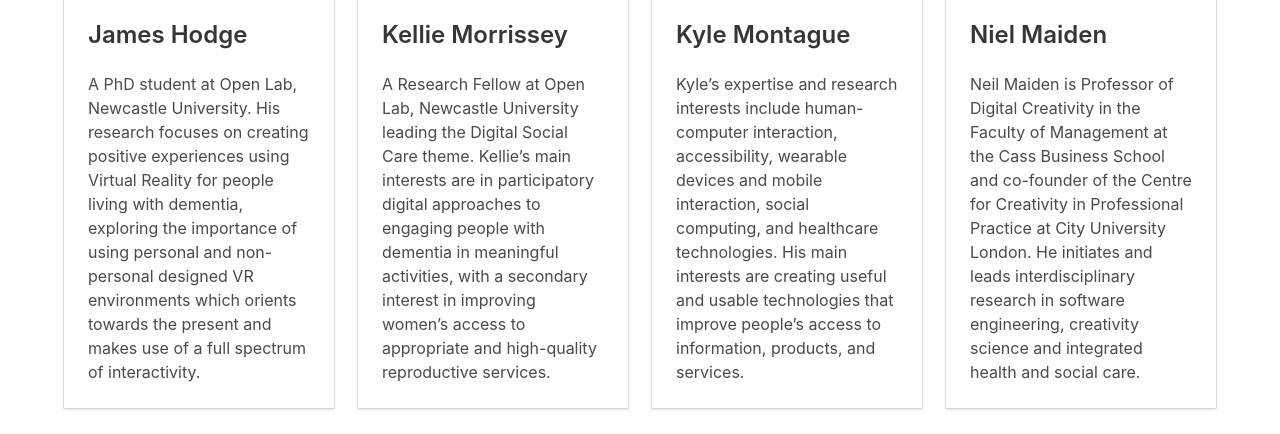
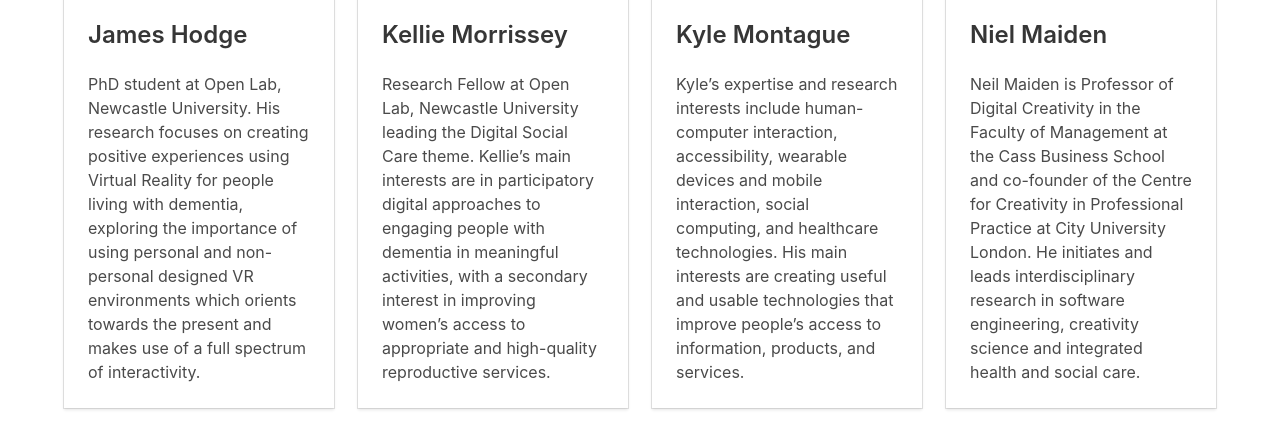
Before and after one commit to jameshodge1996/jameshodge1996.github.io, a plain HTML site: page index.html in a window 1280 px wide. Shown: the part 3485-3919 px from the top of the page. Drawn offline with nearby package versions, Linux system fonts and the light colour scheme; some packages are replaced by stand-ins of ours.

Commit message:
removed A

```diff
--- a/index.html
+++ b/index.html
@@ -209,7 +209,7 @@
                   </div>
                 </div>
                 <div class="content">
-                  A PhD student at Open Lab, Newcastle University. His research focuses on creating positive experiences using Virtual Reality for people living with dementia, exploring the importance of using personal and non-personal designed VR environments which orients towards the present and makes use of a full spectrum of interactivity.
+                  PhD student at Open Lab, Newcastle University. His research focuses on creating positive experiences using Virtual Reality for people living with dementia, exploring the importance of using personal and non-personal designed VR environments which orients towards the present and makes use of a full spectrum of interactivity.
                 </div>
               </div>
             </div>
@@ -229,7 +229,7 @@
                   </div>
                 </div>
                 <div class="content">
-                  A Research Fellow at Open Lab, Newcastle University leading the Digital Social Care theme. Kellie’s main interests are in participatory digital approaches to engaging people with dementia in meaningful activities, with a secondary interest in improving women’s access to appropriate and high-quality reproductive services.
+                  Research Fellow at Open Lab, Newcastle University leading the Digital Social Care theme. Kellie’s main interests are in participatory digital approaches to engaging people with dementia in meaningful activities, with a secondary interest in improving women’s access to appropriate and high-quality reproductive services.
                 </div>
               </div>
             </div>
```
